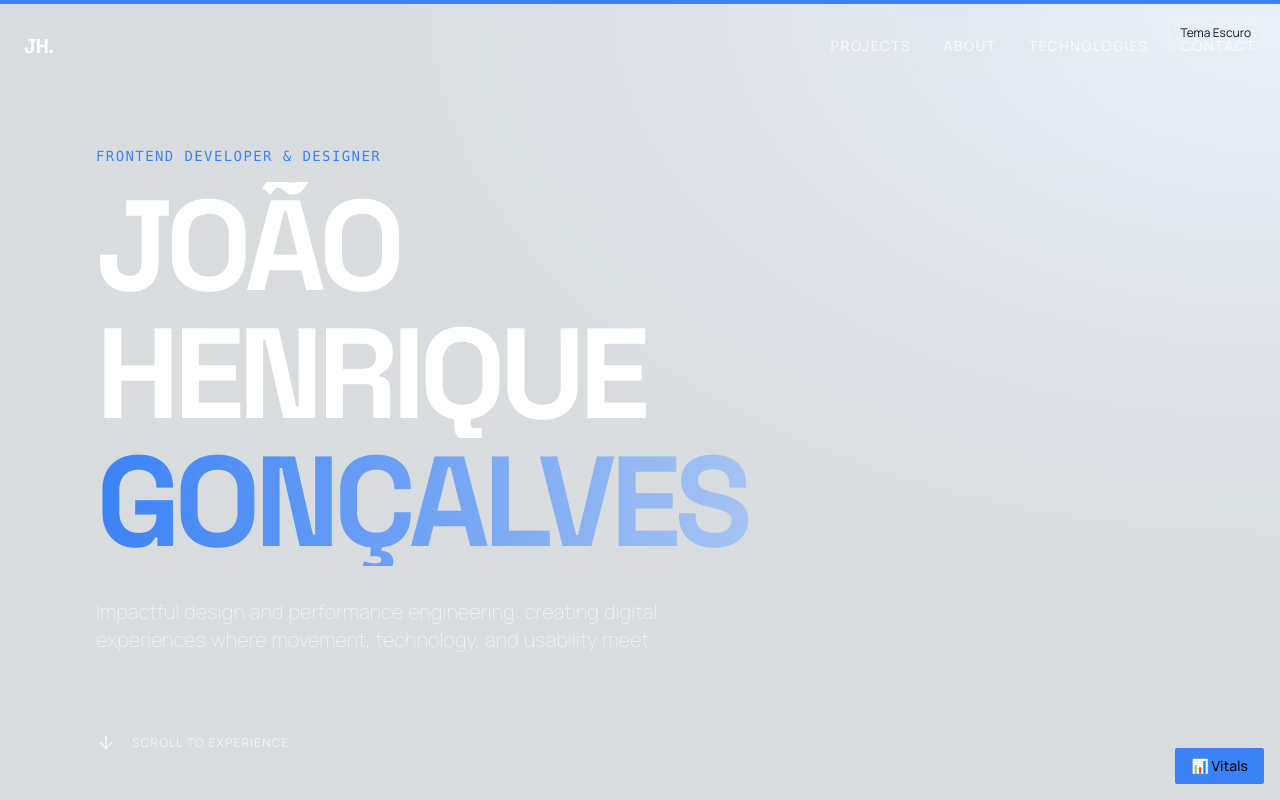
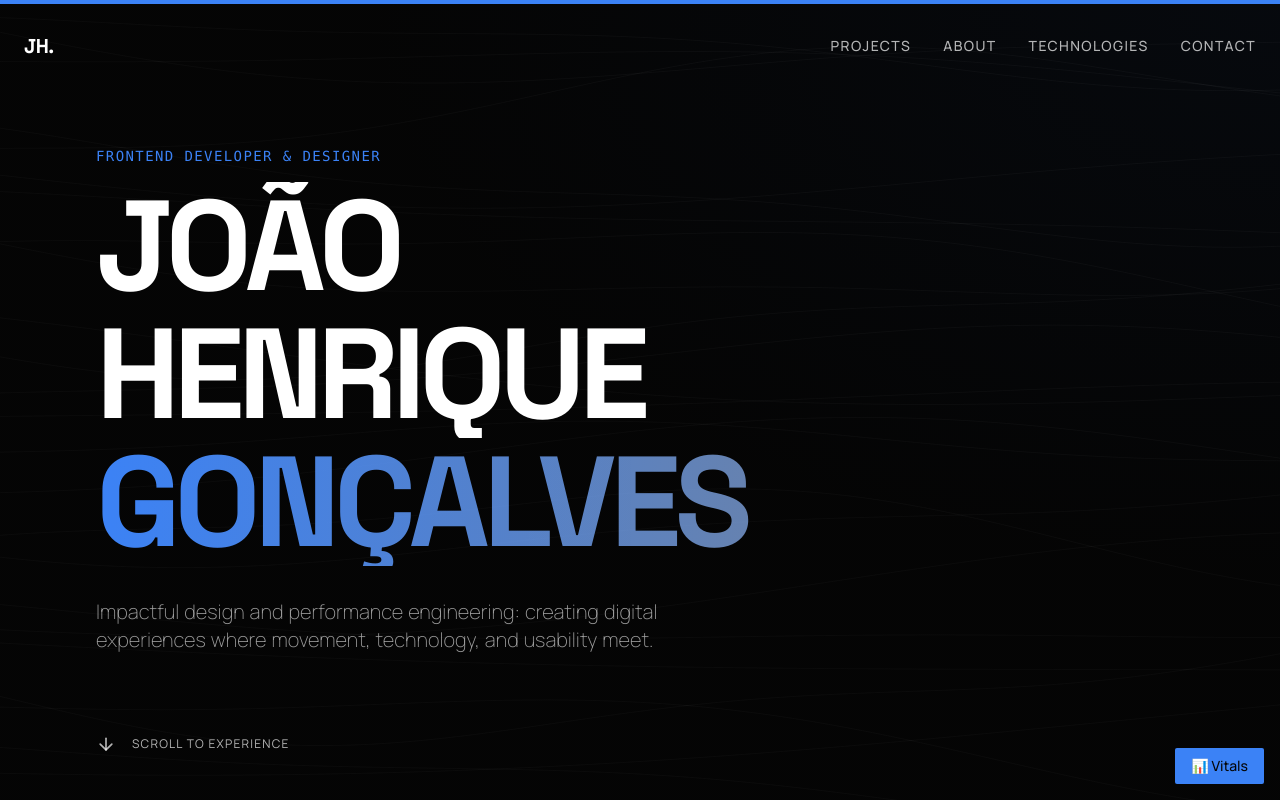
Before and after one commit to joaohgoncalves/portfolio-react-vite, a React (Vite) app: page / in a window 1280 px wide. Shown: the top 800 px of the page. Built offline with nearby package versions, Linux system fonts and the light colour scheme.

Commit message:
fix: keep dark mode only + remove FAQ and Testimonials from main flow

```diff
--- a/src/app/App.tsx
+++ b/src/app/App.tsx
@@ -1,4 +1,4 @@
-import React, { Suspense, useState } from 'react';
+import React, { Suspense } from 'react';
 import { HelmetProvider } from 'react-helmet-async';
 import { motion, useScroll, useSpring } from 'framer-motion';
 import { Analytics } from '@vercel/analytics/react';
@@ -8,8 +8,6 @@ import Hero from '@/components/Hero';
 import Work from '@/components/Work';
 import About from '@/components/About';
 import Partnerships from '@/components/Partnerships';
-import FAQ from '@/components/FAQ';
-import Testimonials from '@/components/Testimonials';
 import Contact from '@/components/Contact';
 import BackgroundReveal from '@/components/BackgroundReveal';
 import SEO from '@/components/SEO';
@@ -17,27 +15,17 @@ import PerformanceMonitor from '@/components/PerformanceMonitor';
 
 const AppContent: React.FC = () => {
   const { scrollYProgress } = useScroll();
-  const [isDark, setIsDark] = useState(false); // padrão claro
   const scaleX = useSpring(scrollYProgress, {
     stiffness: 100,
     damping: 30,
     restDelta: 0.001,
   });
 
-  const rootClasses = isDark
-    ? 'bg-brand-dark text-white selection:bg-brand-accent selection:text-white'
-    : 'bg-slate-100 text-slate-900 selection:bg-brand-accent selection:text-white';
+  const rootClasses = 'bg-brand-dark text-white selection:bg-brand-accent selection:text-white';
 
   return (
     <div id="root" className={`${rootClasses} min-h-screen`}>
       <BackgroundReveal />
-      <button
-        onClick={() => setIsDark((prev) => !prev)}
-        className="fixed top-4 right-4 z-50 rounded-md border border-white/20 bg-white/10 px-3 py-2 text-xs backdrop-blur transition hover:bg-white/20"
-        aria-label="Alternar tema"
-      >
-        {isDark ? 'Tema Claro' : 'Tema Escuro'}
-      </button>
       <motion.div
         className="fixed top-0 left-0 right-0 h-1 bg-brand-accent origin-left z-[100]"
         style={{ scaleX }}
@@ -49,8 +37,6 @@ const AppContent: React.FC = () => {
         <Work />
         <About />
         <Partnerships />
-        <FAQ />
-        <Testimonials />
         <Contact />
       </main>
     </div>
```
